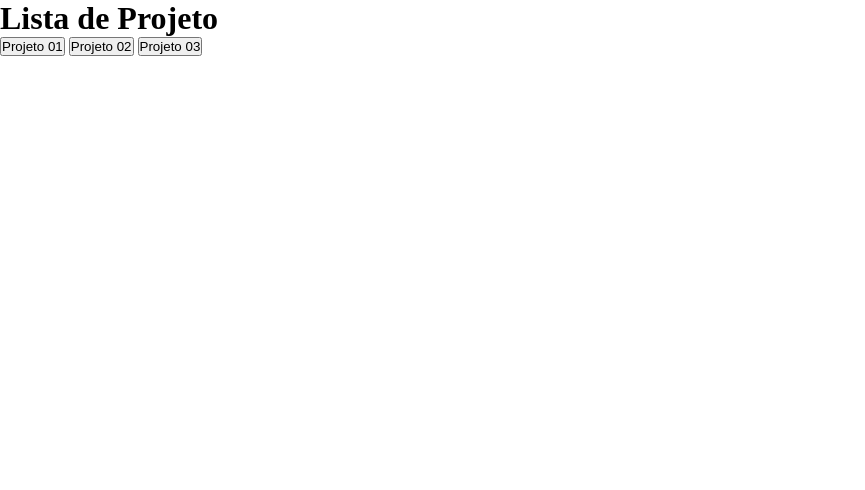
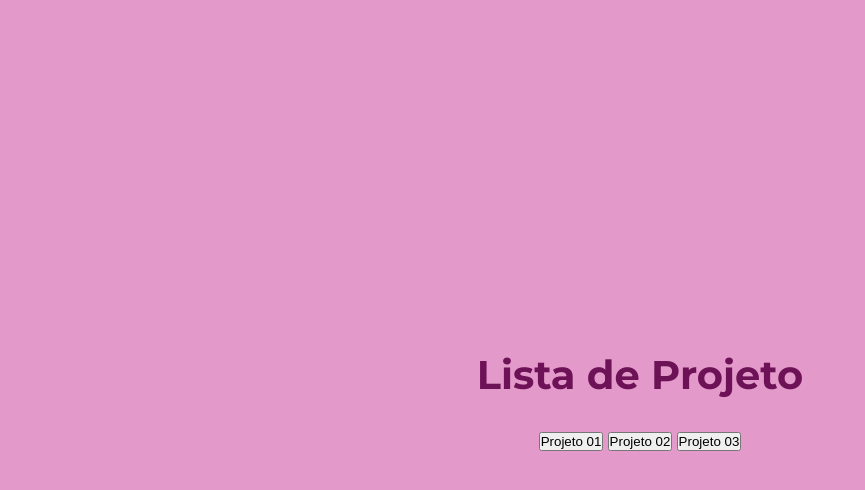
Before and after one commit to Ana-Calafati/ar-co-rep, a website: page index.html in a window 1280 px wide. Shown: the whole page, without its empty margins (0-865 px from the left). Drawn offline with Linux system fonts and the light colour scheme; a web font is replaced by a local one.

Commit message:
ajuste do css e a implementação da função script navegação e estilização

```diff
--- a/css/global.css
+++ b/css/global.css
@@ -1,7 +1,7 @@
 :root{
-    --primary-color: #cf56b1;
+    --primary-color: #6d1256;
     --primary-hover: #e5469d;
-    --bg-color: #f8fafc;
+    --bg-color: #e499cb;
     --text-color: #1e293b;
     --white: #ffffff;
     --shadow: 0 4px 6px -1px rgba(0, 0, 0 ,0.1), 0 2px 4px -2px rgba(0, 0, 0, 0.1);
@@ -15,3 +15,43 @@
     padding: 0px;
     box-sizing: border-box;
 }
+
+body {
+    font-family: var(--font-main);
+    background-color: var(--bg-color);
+    color: var(--text-color);
+    display: flex;
+    flex-direction: column;
+    align-items: center;
+    justify-content: center;
+    min-height: 100vh;
+    text-align: center;
+}
+
+.project__header h1 {
+    font-size: 2.5rem;
+    margin-bottom: 2rem;
+    color: var(--primary-color);
+}
+
+.project__button-group input [type="button"],
+button {
+    background-color: var(--primary-color);
+    color: var(--white);
+    border: none;
+    padding: 12px 24px;
+    margin: 10px;
+    font-size: 1rem;
+    font-weight: 600;
+    border-radius: var(--radius);
+    cursor: pointer;
+    box-shadow: var(--shadow);
+    transition: all 0.3 ease;
+}
+
+.project__button-group input [type="button"]:hover,
+button:hover {
+    background-color: var(--primary-hover);
+    transform: translateY(-2px);
+    box-shadow: 0 10px 15px -3px rgb(0, 0, 0 / 0.1);
+}
```
Also changed, not shown: js/navegacao.js (+13 -0 lines), swap.txt (+7 -0 lines).
